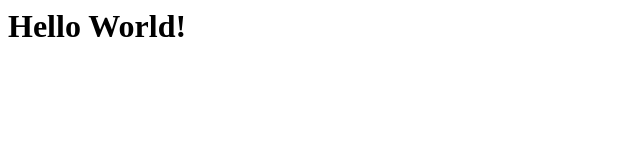
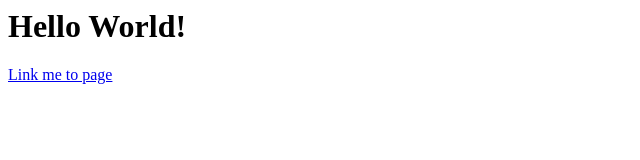
Before and after one commit to LaevateinY/laevateiny.github.io, a plain HTML site: page index.html in a window 1280 px wide. Shown: the whole page, without its empty margins (0-640 px from the left). Drawn offline with Linux system fonts and the light colour scheme.

Commit message:
Add link to page

```diff
--- a/index.html
+++ b/index.html
@@ -4,5 +4,6 @@
   </head>
   <body>
     <h1>Hello World!</h1>
+    <a href="page.html">Link me to page</a>
   </body>
 </html>
```
